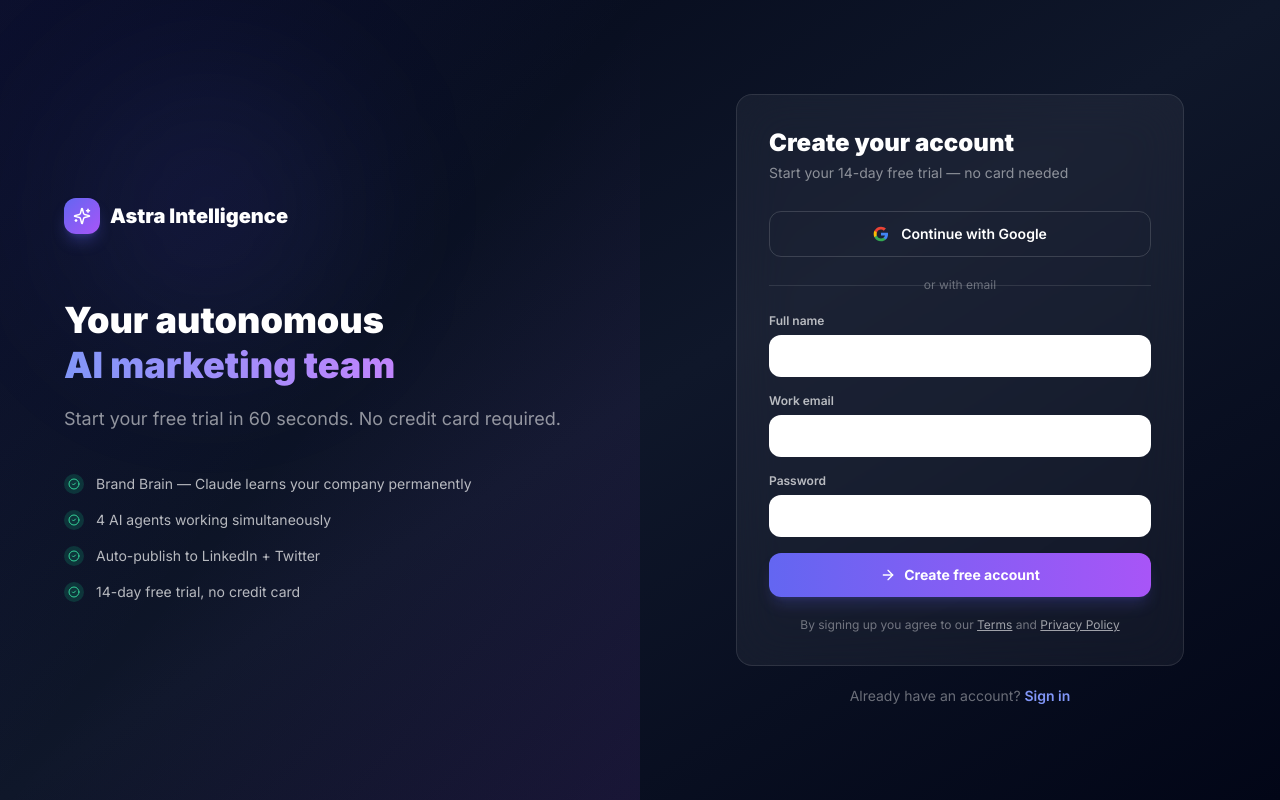
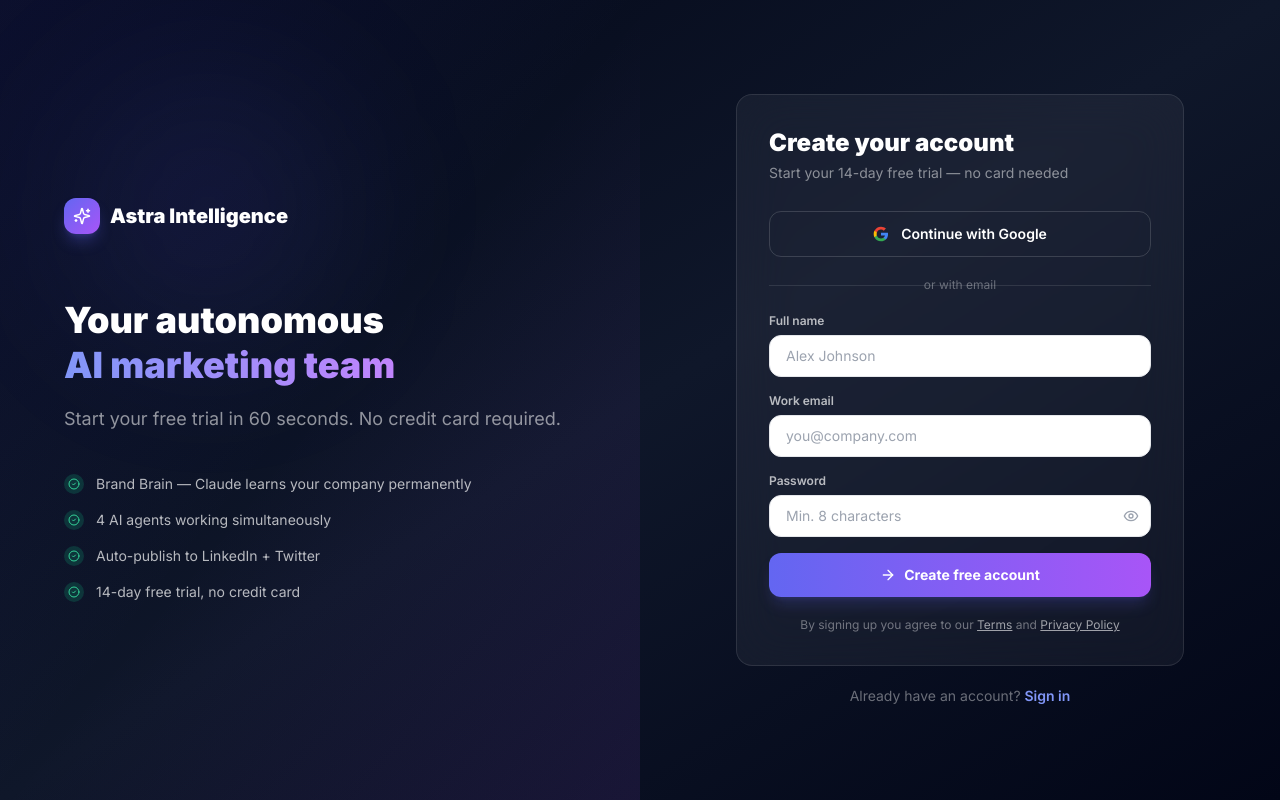
Before and after one commit to Abelite-cod/astra-intelligence, a Next.js app in the folder apps/web/: page /register in a window 1280 px wide. Built offline with nearby package versions, Linux system fonts and the light colour scheme; no server answers.

Commit message:
fix: white inputs with dark text on all auth pages, eye toggle on password fields

```diff
--- a/apps/web/app/(auth)/forgot-password/page.tsx
+++ b/apps/web/app/(auth)/forgot-password/page.tsx
@@ -89,7 +89,7 @@
                   onChange={(e) => setEmail(e.target.value)}
                   required
                   placeholder="you@company.com"
-                  className="w-full px-4 py-2.5 rounded-xl bg-white/8 border border-white/15 text-white placeholder-white/25 focus:outline-none focus:ring-2 focus:ring-astra-500/50 text-sm transition"
+                  className="w-full px-4 py-2.5 rounded-xl bg-white border border-gray-200 text-gray-900 placeholder-gray-400 focus:outline-none focus:ring-2 focus:ring-astra-500/50 text-sm transition"
                 />
               </div>
 
--- a/apps/web/app/(auth)/login/page.tsx
+++ b/apps/web/app/(auth)/login/page.tsx
@@ -85,7 +85,7 @@
               onChange={(e) => setEmail(e.target.value)}
               required
               placeholder="you@company.com"
-              className="w-full px-4 py-2.5 rounded-xl bg-white/8 border border-white/15 text-white placeholder-white/25 focus:outline-none focus:ring-2 focus:ring-astra-500/50 text-sm transition"
+              className="w-full px-4 py-2.5 rounded-xl bg-white border border-gray-200 text-gray-900 placeholder-gray-400 focus:outline-none focus:ring-2 focus:ring-astra-500/50 text-sm transition"
             />
           </div>
           <div>
@@ -102,12 +102,12 @@
                 onChange={(e) => setPassword(e.target.value)}
                 required
                 placeholder="••••••••"
-                className="w-full px-4 py-2.5 pr-10 rounded-xl bg-white/8 border border-white/15 text-white placeholder-white/25 focus:outline-none focus:ring-2 focus:ring-astra-500/50 text-sm transition"
+                className="w-full px-4 py-2.5 pr-10 rounded-xl bg-white border border-gray-200 text-gray-900 placeholder-gray-400 focus:outline-none focus:ring-2 focus:ring-astra-500/50 text-sm transition"
               />
               <button
                 type="button"
                 onClick={() => setShowPassword((v) => !v)}
-                className="absolute right-3 top-1/2 -translate-y-1/2 text-white/30 hover:text-white/60 transition"
+                className="absolute right-3 top-1/2 -translate-y-1/2 text-gray-400 hover:text-gray-600 transition"
               >
                 {showPassword ? <EyeOff className="w-4 h-4" /> : <Eye className="w-4 h-4" />}
               </button>
--- a/apps/web/app/(auth)/register/page.tsx
+++ b/apps/web/app/(auth)/register/page.tsx
@@ -172,7 +172,7 @@
                   onChange={(e) => setFullName(e.target.value)}
                   required
                   placeholder="Alex Johnson"
-                  className="w-full px-4 py-2.5 rounded-xl bg-white/8 border border-white/15 text-white placeholder-white/25 focus:outline-none focus:ring-2 focus:ring-astra-500/50 text-sm transition"
+                  className="w-full px-4 py-2.5 rounded-xl bg-white border border-gray-200 text-gray-900 placeholder-gray-400 focus:outline-none focus:ring-2 focus:ring-astra-500/50 text-sm transition"
                 />
               </div>
               <div>
@@ -183,7 +183,7 @@
                   onChange={(e) => setEmail(e.target.value)}
                   required
                   placeholder="you@company.com"
-                  className="w-full px-4 py-2.5 rounded-xl bg-white/8 border border-white/15 text-white placeholder-white/25 focus:outline-none focus:ring-2 focus:ring-astra-500/50 text-sm transition"
+                  className="w-full px-4 py-2.5 rounded-xl bg-white border border-gray-200 text-gray-900 placeholder-gray-400 focus:outline-none focus:ring-2 focus:ring-astra-500/50 text-sm transition"
                 />
               </div>
               <div>
@@ -196,12 +196,12 @@
                     required
                     minLength={8}
                     placeholder="Min. 8 characters"
-                    className="w-full px-4 py-2.5 pr-10 rounded-xl bg-white/8 border border-white/15 text-white placeholder-white/25 focus:outline-none focus:ring-2 focus:ring-astra-500/50 text-sm transition"
+                    className="w-full px-4 py-2.5 pr-10 rounded-xl bg-white border border-gray-200 text-gray-900 placeholder-gray-400 focus:outline-none focus:ring-2 focus:ring-astra-500/50 text-sm transition"
                   />
                   <button
                     type="button"
                     onClick={() => setShowPassword((v) => !v)}
-                    className="absolute right-3 top-1/2 -translate-y-1/2 text-white/30 hover:text-white/60 transition"
+                    className="absolute right-3 top-1/2 -translate-y-1/2 text-gray-400 hover:text-gray-600 transition"
                   >
                     {showPassword ? <EyeOff className="w-4 h-4" /> : <Eye className="w-4 h-4" />}
                   </button>
--- a/apps/web/app/(auth)/reset-password/page.tsx
+++ b/apps/web/app/(auth)/reset-password/page.tsx
@@ -113,12 +113,12 @@
                     required
                     minLength={8}
                     placeholder="Min. 8 characters"
-                    className="w-full px-4 py-2.5 pr-10 rounded-xl bg-white/8 border border-white/15 text-white placeholder-white/25 focus:outline-none focus:ring-2 focus:ring-astra-500/50 text-sm transition"
+                    className="w-full px-4 py-2.5 pr-10 rounded-xl bg-white border border-gray-200 text-gray-900 placeholder-gray-400 focus:outline-none focus:ring-2 focus:ring-astra-500/50 text-sm transition"
                   />
                   <button
                     type="button"
                     onClick={() => setShowPassword((v) => !v)}
-                    className="absolute right-3 top-1/2 -translate-y-1/2 text-white/30 hover:text-white/60 transition"
+                    className="absolute right-3 top-1/2 -translate-y-1/2 text-gray-400 hover:text-gray-600 transition"
                   >
                     {showPassword ? <EyeOff className="w-4 h-4" /> : <Eye className="w-4 h-4" />}
                   </button>
@@ -133,8 +133,8 @@
                   required
                   placeholder="Repeat password"
                   className={cn(
-                    "w-full px-4 py-2.5 rounded-xl bg-white/8 border text-white placeholder-white/25 focus:outline-none focus:ring-2 focus:ring-astra-500/50 text-sm transition",
-                    confirm && password !== confirm ? "border-red-500/50" : "border-white/15"
+                    "w-full px-4 py-2.5 rounded-xl bg-white border text-gray-900 placeholder-gray-400 focus:outline-none focus:ring-2 focus:ring-astra-500/50 text-sm transition",
+                    confirm && password !== confirm ? "border-red-400" : "border-gray-200"
                   )}
                 />
                 {confirm && password !== confirm && (
```
